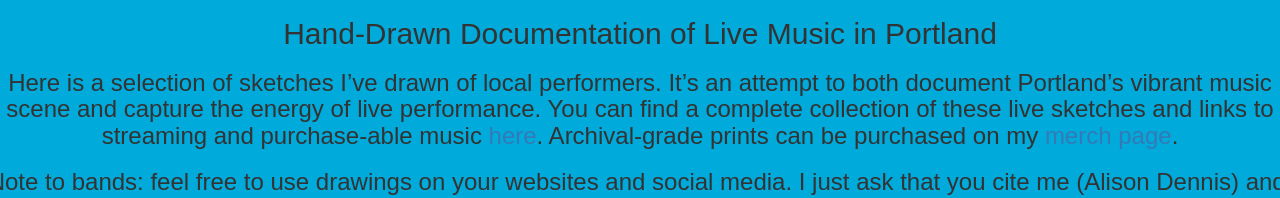
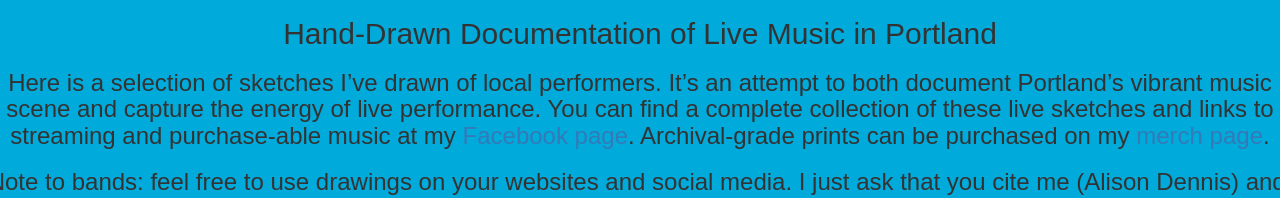
Before and after one commit to Lindsay-c-Dennis/dr-something, a React (Create React App) app in the folder client/: page /soundsillustrated in a window 1280 px wide. Shown: the part 450-648 px from the top of the page. Built offline with nearby package versions, Linux system fonts and the light colour scheme; no server answers.

Commit message:
add conditional loading statement

```diff
--- a/client/src/components/PicsList.js
+++ b/client/src/components/PicsList.js
@@ -2,12 +2,18 @@ import React from 'react';
 
 const PicsList = (props) => {
 	const showPics = props.picTiles.map(picTile => {
+		if (props.loading) {
+			return (
+				<h1>Loading Illustrations...</h1>
+				)
+		} else {
 			return (
 				<div className="justify-content-center">
 					<img src={picTile.image_url} alt={picTile.artist} width="75%" />
 					<h3><a href={picTile.artist_url}>{picTile.artist}</a> performing at {picTile.venue} on {picTile.date}</h3>
 				</div>
 			)
+		}
 	})
 
 	return (
--- a/client/src/components/SongsList.js
+++ b/client/src/components/SongsList.js
@@ -3,6 +3,11 @@ import React from 'react';
 const SongsList = (props) => {
 	//debugger
 		const showSongs = props.songTiles.map(songTile => {
+			if (props.loading) {
+				return (
+					<h1>Loading Songs...</h1>
+					)
+			} else {
 				return (
 					<span key={songTile.id} className="card card-inverse card-success card-primary text-center">
 						<iframe width="30%" height="300" scrolling="no" frameborder="no" allow="autoplay" title={songTile.title}
@@ -12,6 +17,7 @@ const SongsList = (props) => {
 
 					</span>
 				)
+			}
 		})
 
 
--- a/client/src/containers/Music.js
+++ b/client/src/containers/Music.js
@@ -18,7 +18,7 @@ class Music extends React.Component {
 			<div>
 				<div className="row justify-content-center">
 					<h1>Music</h1>
-					<p>Stream selected Dr. Something tracks here, or visit <a href="http://drsomething.bandcamp.com/">Bandcamp</a> to find all releases.</p>
+					<h3>Stream selected Dr. Something tracks here, or visit <a href="http://drsomething.bandcamp.com/">Bandcamp</a> to find all releases.</h3>
 				</div>
 				<SongsList songTiles={this.props.songTiles} loading={this.props.loading} />
 
--- a/client/src/containers/SoundsIllustrated.js
+++ b/client/src/containers/SoundsIllustrated.js
@@ -20,13 +20,13 @@ class SoundsIllustrated extends React.Component {
 					<h2>Hand-Drawn Documentation of Live Music in Portland</h2>
 					<h3>Here is a selection of sketches I’ve drawn of local performers. It’s an attempt to both
 					document Portland’s vibrant music scene and capture the energy of live performance. You can find a
-					complete collection of these live sketches and links to streaming and purchase-able music
-					<a href="https://www.facebook.com/pg/drsomethingmusic/photos/?tab=album&album_id=843212045724963"> here</a>.
+					complete collection of these live sketches and links to streaming and purchase-able music at my
+					<a href="https://www.facebook.com/pg/drsomethingmusic/photos/?tab=album&album_id=843212045724963"> Facebook page</a>.
 					Archival-grade prints can be purchased on my <a href="https://drsomething.bandcamp.com/merch/live-band-sketch-prints">merch page</a>.</h3>
 					<h3>Note to bands: feel free to use drawings on your websites and social media. I just ask that
 					you cite me (Alison Dennis) and, preferably, provide a link a link to my site.</h3>
 				</div>
-				<PicsList picTiles={this.props.picTiles} />
+				<PicsList picTiles={this.props.picTiles} loading={this.props.loading} />
 			</div>
 		)
 	}
```
Lines whose indentation alone changed are shown as unchanged.
